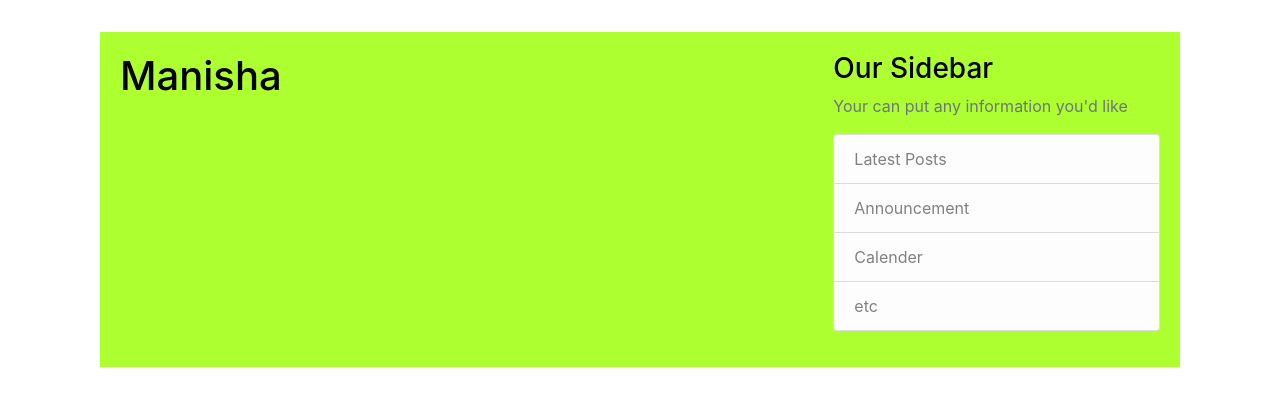
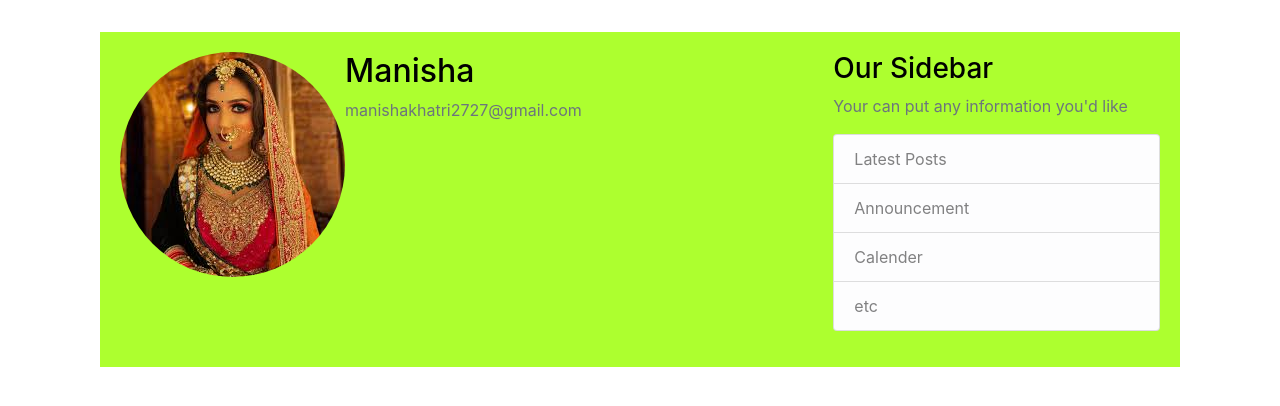
Before and after one commit to ManishaKhatri-class/django-blog-app, a Django app: page /profile/ in a window 1280 px wide. Shown: the part 68-474 px from the top of the page. Run offline with Django 5.2, Linux system fonts and the light colour scheme; a user stored in the database is signed in; data comes from the database, SQL or seed files in the repository; both versions use the stored data as it was after the commit; some libraries are stand-ins or nearby versions.

Commit message:
profile pic added

```diff
--- a/django_project/settings.py
+++ b/django_project/settings.py
@@ -12,7 +12,7 @@ https://docs.djangoproject.com/en/5.1/ref/settings/
 
 from pathlib import Path
 import mimetypes
-
+import os
 # Build paths inside the project like this: BASE_DIR / 'subdir'.
 BASE_DIR = Path(__file__).resolve().parent.parent
 STATIC_URL = '/static/'
@@ -131,3 +131,5 @@ CRISPY_TEMPLATE_PACK = "bootstrap5"
 LOGIN_REDIRECT_URL='blog-home'
 LOGIN_URL='login'
 LOGOUT_URL='logout'
+MEDIA_ROOT=os.path.join(BASE_DIR,'media')
+MEDIA_URL='/media/'
--- a/django_project/urls.py
+++ b/django_project/urls.py
@@ -18,6 +18,9 @@ from django.contrib import admin
 from django.contrib.auth import views as auth_views
 from django.urls import path, include
 from users import views as user_views
+from django.conf.urls.static import static
+from django.conf import settings
+
 
 urlpatterns = [
     path('admin/', admin.site.urls),
@@ -27,4 +30,4 @@ urlpatterns = [
         path('logout/',auth_views.LogoutView.as_view(template_name="users/logout.html"),name='logout'),
     path('blog/', include('blog.urls')),
 
-]
+]+ static(settings.MEDIA_URL, document_root=settings.MEDIA_ROOT)
--- a/users/templates/users/profile.html
+++ b/users/templates/users/profile.html
@@ -1,9 +1,15 @@
 <!-- Author: MANISHA RANI -->
 
 {% extends "blog/base.html" %}
-{% load crispy_forms_tags %}
+
 {% block content %}
-	<h1>{{ user.username}}</h1>
-	<img src="{{user.image}}" />
+	<div class="media">
+<img class="rounded-circle account-img" src="{{ user.profile.image.url}}"/>
+<div class="media-body">
+	<h2 class="account-heading">{{user.username}}</h2>
+	<p class="text-secondary">{{ user.email }}</p>
+</div>
 
+
+	</div>
 {% endblock %}
```
Also changed, not shown: blog/urls.py (line endings or trailing spaces), db.sqlite3, media/profile_pics/8.jpeg (added).
